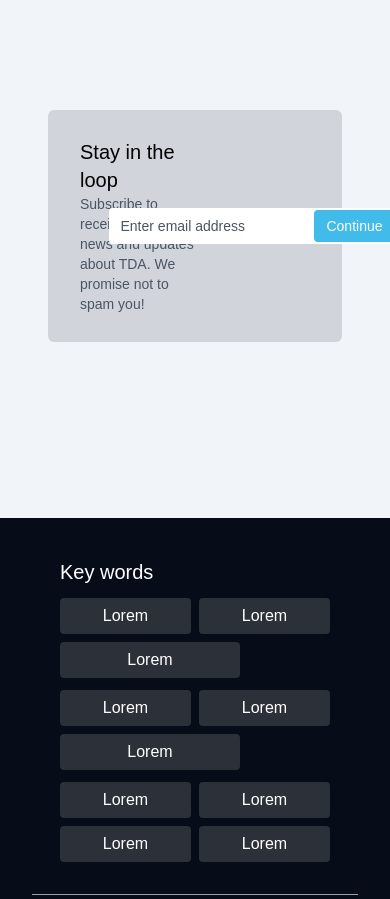
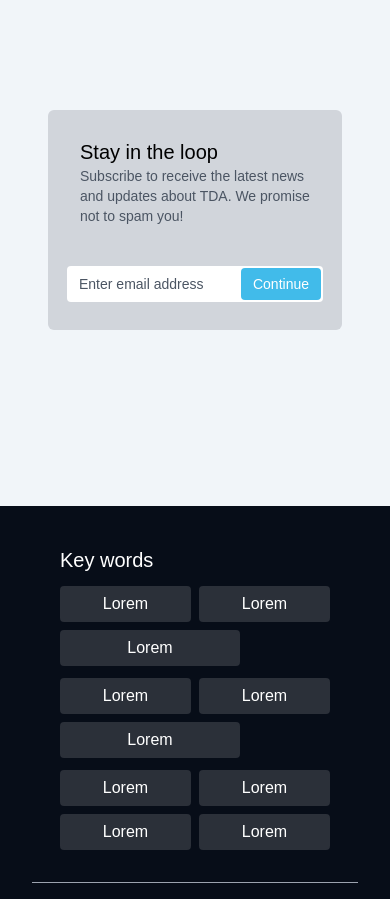
Before and after one commit to AliBoka/my-multipage, a React (Create React App) app: page /news in a window 390 px wide. Shown: the part 4507-5406 px from the top of the page. Built offline with nearby package versions, Linux system fonts and the light colour scheme.

Commit message:
fix (NewsSecond): fix a responsive bug a component

```diff
--- a/src/components/News/NewsSecondSection.jsx
+++ b/src/components/News/NewsSecondSection.jsx
@@ -167,8 +167,8 @@ const NewsSecondSection = () => {
       </div>
       <div className="w-full flex justify-center items-center mx-auto my-20 pt-8 pb-24">
 
-      <div className="w-full flex justify-between items-center bg-gray-300 px-8 py-7 rounded-md">
-        <div className="flex flex-col w-1/2">
+      <div className="w-full flex flex-col sm:flex-row justify-between items-center bg-gray-300 px-8 py-7 rounded-md">
+        <div className="flex flex-col sm:w-1/2">
           <h1 className="text-xl font-medium">Stay in the loop</h1>
           <p className="text-gray-600 text-sm">
             Subscribe to receive the latest news and updates about TDA. We
@@ -179,7 +179,7 @@ const NewsSecondSection = () => {
           <div className=" w-full flex justify-center">
           <div className="relative">
 
-          <input type="email" className="bg-white text-sm pl-3 pr-[6.5rem] py-2   w-72 rounded placeholder:text-gray-600" placeholder="Enter email address" />
+          <input type="email" className="bg-white text-sm pl-3 pr-[6.5rem] py-2   w-64 sm:w-72 mt-10 sm:mt-0 rounded placeholder:text-gray-600" placeholder="Enter email address" />
           <button className="absolute bg-secondary text-white rounded px-3 py-1.5 text-sm flex justify-center items-center right-0.5 bottom-0.5">Continue</button>
           </div>
 
```
